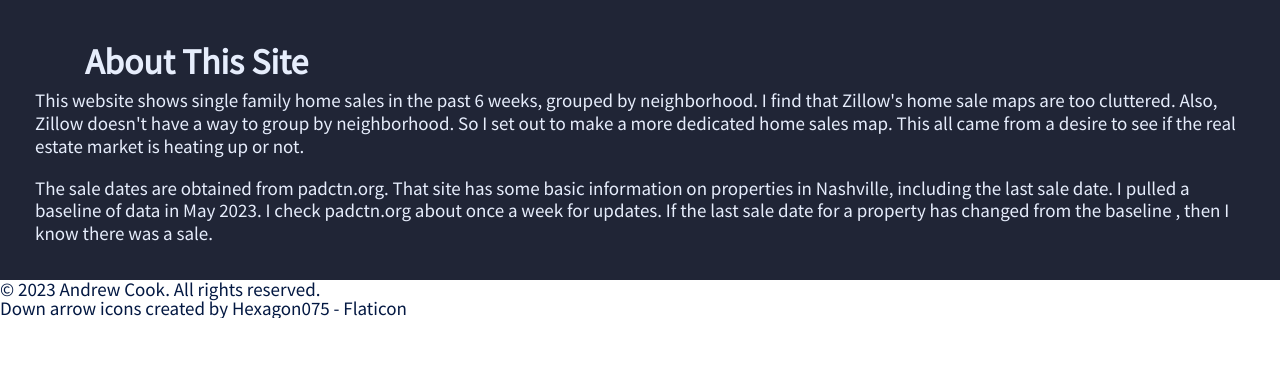
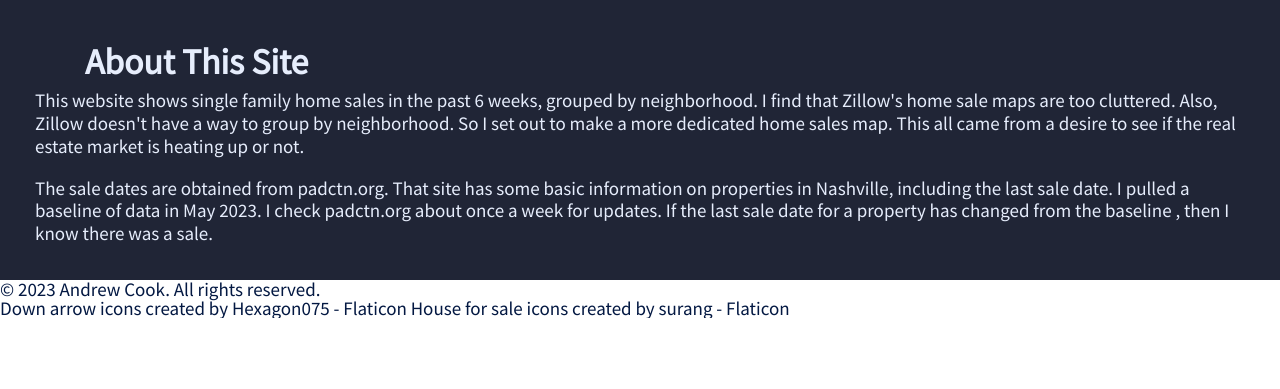
Before and after one commit to cookster9/neighborhood-sales-report, a Django app: page /about/ in a window 1280 px wide. Shown: the part 73-462 px from the top of the page. Run offline with Django 4.2, Linux system fonts and the light colour scheme.

Commit message:
favicon and attribution

```diff
--- a/dashboard/templates/dashboard/base.html
+++ b/dashboard/templates/dashboard/base.html
@@ -6,6 +6,7 @@
     <meta name="viewport" content="width=device-width, initial-scale=1.0">
     <meta content=" View a map of up to date, recent home sales in Nashville. " name="Description">
     <title>Nashville Recent Home Sales Map</title>
+    <link rel="icon" href="{% static 'dashboard/images/house-for-sale.png' %}">
     <link href="https://fonts.googleapis.com/css2?family=Source+Sans+Pro&display=swap" rel="stylesheet"> <!-- https://fonts.google.com/ -->
     <link rel="stylesheet" href="{% static 'dashboard/css/base-map.css' %}">
     <link rel="stylesheet" href="https://unpkg.com/leaflet@1.9.4/dist/leaflet.css"
@@ -41,6 +42,7 @@
 <footer>
     <p>&copy; 2023 Andrew Cook. All rights reserved.</p>
     <a href="https://www.flaticon.com/free-icons/down-arrow" title="down arrow icons">Down arrow icons created by Hexagon075 - Flaticon</a>
+    <a href="https://www.flaticon.com/free-icons/house-for-sale" title="house for sale icons">House for sale icons created by surang - Flaticon</a>
 </footer>
 </body>
 <script>
```
Also changed, not shown: dashboard/static/dashboard/images/house-for-sale.png (added).
